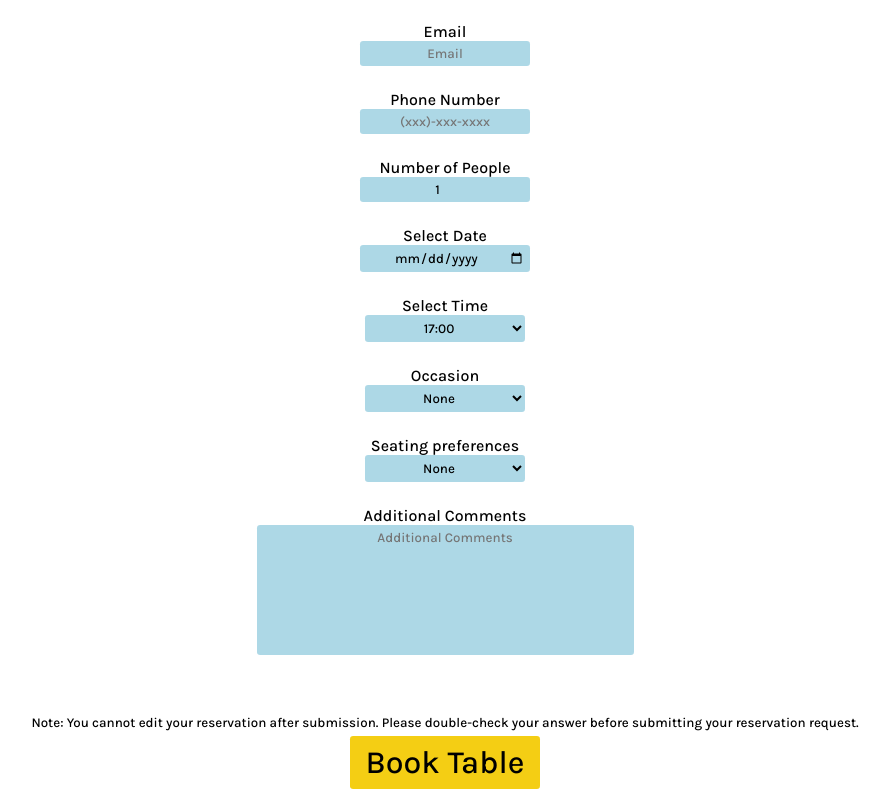
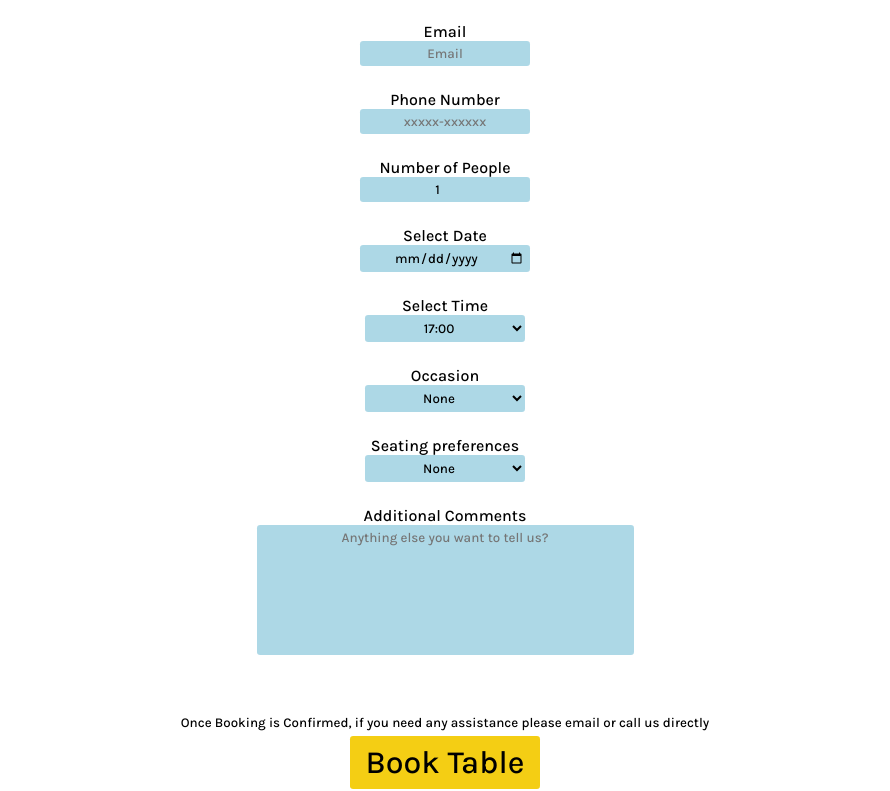
Before and after one commit to websitedsigns/Little-Lemon-Restaurant, a React (Create React App) app: page /reservations in a window 1280 px wide. Shown: the part 521-1312 px from the top of the page, without its empty margins (195-1085 px from the left). Built offline with nearby package versions, Linux system fonts and the light colour scheme; a web font is replaced by a local one.

Commit message:
Update BookingForm.js
Edit Booking Details

```diff
--- a/src/components/sections/reservePages/BookingForm.js
+++ b/src/components/sections/reservePages/BookingForm.js
@@ -74,11 +74,11 @@ export default function ReservationForm(props) {
         <input
           type="tel"
           id="phonenum"
-          placeholder="(xxx)-xxx-xxxx"
+          placeholder="xxxxx-xxxxxx"
           value={tel}
           required
-          minLength={10}
-          maxLength={25}
+          minLength={11}
+          maxLength={11}
           onChange={(e) => setTel(e.target.value)}
         ></input>
       </div>
@@ -126,7 +126,7 @@ export default function ReservationForm(props) {
           <option>Birthday</option>
           <option>Anniversary</option>
           <option>Engagement</option>
-          <option>Other</option>
+          <option>Other, Feel Free To state in additional comments</option>
         </select>
       </div>
 
@@ -138,9 +138,10 @@ export default function ReservationForm(props) {
           onChange={(e) => setPreferences(e.target.value)}
         >
           <option>None</option>
-          <option>Indoors</option>
-          <option>Outdoor (Patio)</option>
-          <option>Outdoor (Sidewalk)</option>
+          <option>Restaurant</option>
+          <option>Bar</option>
+          <option>Outside (Back)</option>
+          <option>Outside (Front)</option>
         </select>
       </div>
 
@@ -150,7 +151,7 @@ export default function ReservationForm(props) {
           id="comments"
           rows={8}
           cols={50}
-          placeholder="Additional Comments"
+          placeholder="Anything else you want to tell us?"
           value={comments}
           onChange={(e) => setComments(e.target.value)}
         ></textarea>
@@ -160,8 +161,7 @@ export default function ReservationForm(props) {
         <br></br>
         <small>
           <p>
-            Note: You cannot edit your reservation after submission. Please
-            double-check your answer before submitting your reservation request.
+            Once Booking is Confirmed, if you need any assistance please email or call us directly
           </p>
         </small>
         <Link className="action-button" to="/confirmation">
```
